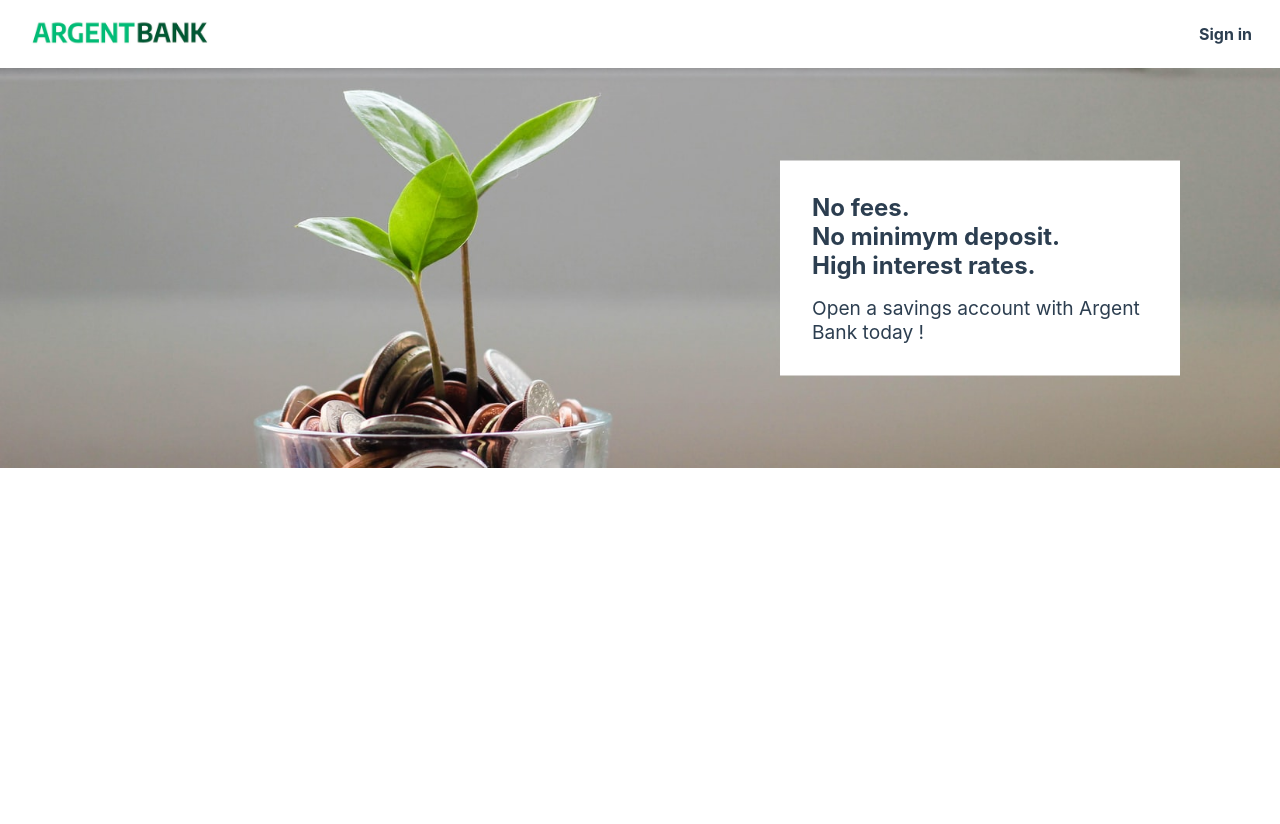
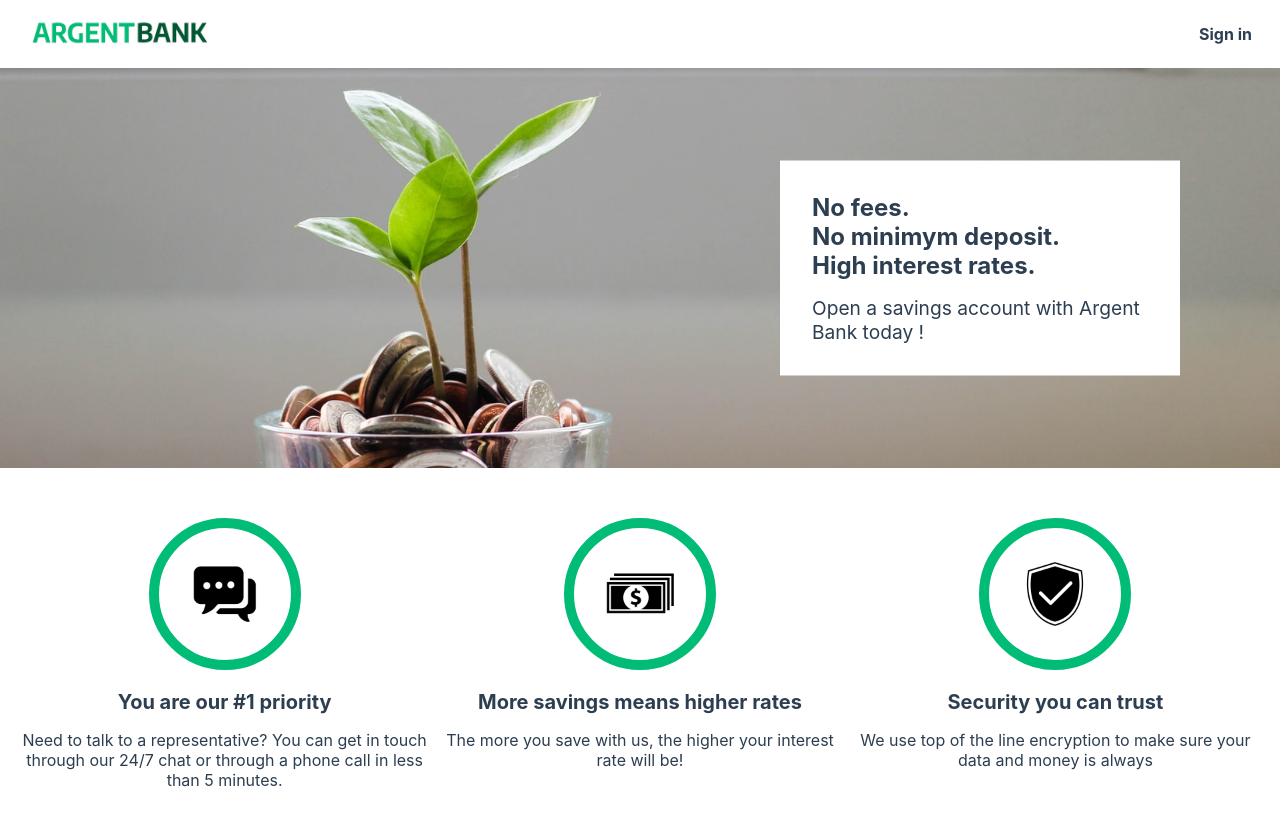
Before and after one commit to proph-dev/project-13-oc, a React (Create React App) app in the folder frontend/: page / in a window 1280 px wide. Shown: the top 824 px of the page. Before the commit the page ends 800 px from the top, so only its background shows below. Built offline with nearby package versions, Linux system fonts and the light colour scheme.

Commit message:
create reinsurance

```diff
--- a/frontend/src/components/homepage/BannerHero.jsx
+++ b/frontend/src/components/bannerHero/BannerHero.jsx
@@ -1,7 +1,7 @@
 import React from "react";
 import HeroContent from './HeroContent';
 import imgHero from '../../assets/img/bank-tree.jpeg';
-import './homepage.css';
+import './bannerHero.css';
 
 export const BannerHero = () => {
 
--- a/frontend/src/components/homepage/HeroContent.jsx
+++ b/frontend/src/components/bannerHero/HeroContent.jsx
@@ -1,5 +1,5 @@
 import React from "react";
-import './homepage.css';
+import './bannerHero.css';
 
 export const HeroContent = () => {
 
--- /dev/null
+++ b/frontend/src/components/reinsurance/Field.jsx
@@ -0,0 +1,14 @@
+import React from "react";
+import './reinsurance.css';
+
+export const Field = ({ title, text, img }) => {
+    return (
+        <div>
+            <img src={ require(`../../assets/img/${img}`) } alt={ text } />
+            <h2>{ title }</h2>
+            <p>{ text }</p>
+        </div>
+    )
+}
+
+export default Field;
--- /dev/null
+++ b/frontend/src/components/reinsurance/Reinsurance.jsx
@@ -0,0 +1,20 @@
+import React from "react";
+import Field from './Field';
+import fields from './fields.json';
+import './reinsurance.css';
+
+export const Reinsurance = () => {
+    return (
+        <div className="reinsurance">
+            {fields.map((field) => {
+                return (
+                    <div className="field" key={ field.id }>
+                        <Field title={ field.title } text={ field.text } img={ field.img } />
+                    </div>
+                )
+            })}
+        </div>
+    )
+}
+
+export default Reinsurance;
--- /dev/null
+++ b/frontend/src/components/reinsurance/fields.json
@@ -0,0 +1,22 @@
+[
+    {
+        "id": 1,
+        "title": "You are our #1 priority",
+        "text": "Need to talk to a representative? You can get in touch through our 24/7 chat or through a phone call in less than 5 minutes.",
+        "img": "icon-chat.png"
+    },
+    {
+        "id": 2,
+        "title": "More savings means higher rates",
+        "text": "The more you save with us, the higher your interest rate will be!",
+        "img": "icon-money.png"
+
+    },
+    {
+        "id": 3,
+        "title": "Security you can trust",
+        "text": "We use top of the line encryption to make sure your data and money is always",
+        "img": "icon-security.png"
+
+    }
+]
--- /dev/null
+++ b/frontend/src/components/reinsurance/reinsurance.css
@@ -0,0 +1,30 @@
+.reinsurance {
+    display: flex;
+    justify-content: space-between;
+    padding: 50px 20px;
+}
+
+.reinsurance .field {
+    text-align: center;
+    width: 33%;
+}
+
+.reinsurance .field img {
+    width: 152px;
+    height: 152px;
+    border-width: 10px;
+    border-style: solid;
+    border-color: rgb(0, 188, 119);
+    border-image: initial;
+    border-radius: 50%;
+    padding: 1rem;
+}
+
+.reinsurance h2 {
+    margin-top: 1rem;
+    font-size: 1.25rem;
+}
+
+.reinsurance p {
+    margin-top: 1rem;
+}
--- a/frontend/src/pages/Home.jsx
+++ b/frontend/src/pages/Home.jsx
@@ -1,10 +1,13 @@
 import React from 'react';
-import BannerHero from '../components/homepage/BannerHero';
+import BannerHero from '../components/bannerHero/BannerHero';
+import Reinsurance from '../components/reinsurance/Reinsurance';
 
 function Home() {
   return (
     <main>
         <BannerHero />
+
+        <Reinsurance />
     </main>
   );
 }
```
Also changed, not shown: frontend/src/components/bannerHero/bannerHero.css (renamed from frontend/src/components/homepage/homepage.css).
